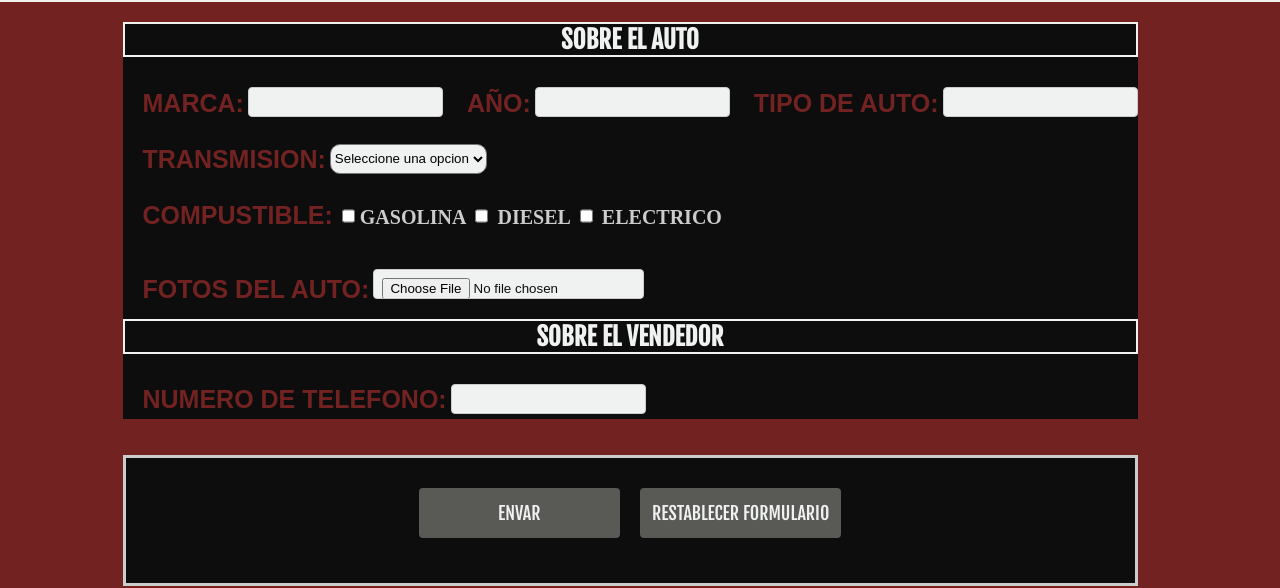
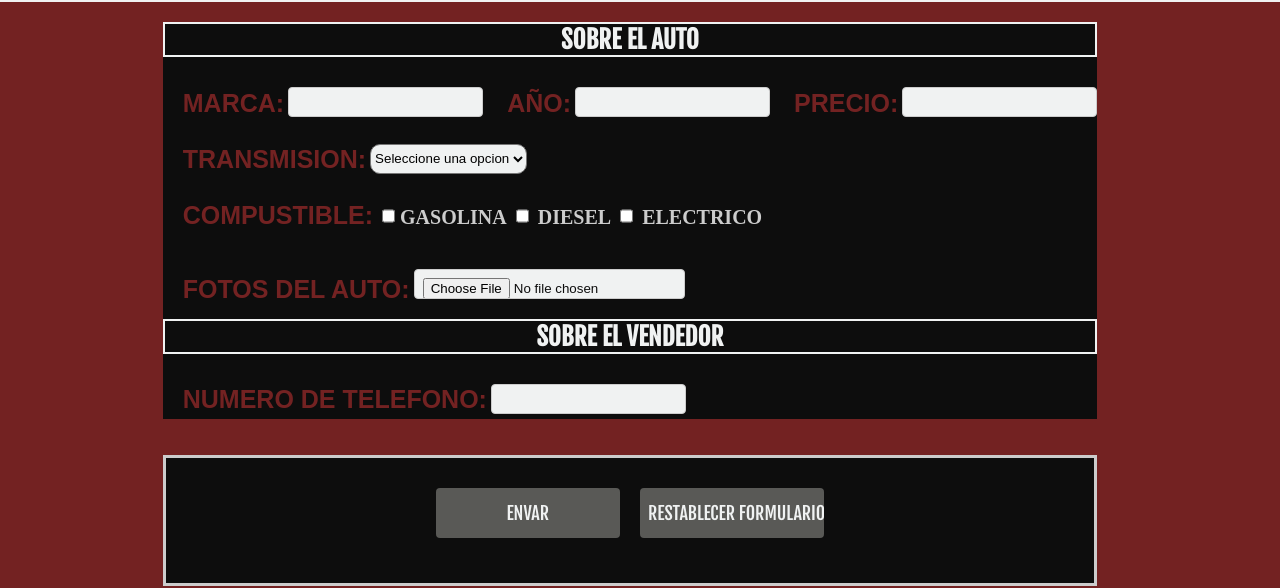
Before and after one commit to AxelBarz/Proyecto-Backend, a plain HTML site: page Formulario/formulario1.html in a window 1280 px wide. Shown: the part 237-825 px from the top of the page. Drawn offline with Linux system fonts and the light colour scheme; a web font is replaced by a local one.

Commit message:
Update formulario1.html

```diff
--- a/Formulario/formulario1.html
+++ b/Formulario/formulario1.html
@@ -41,7 +41,7 @@
                 <input type="text" id="marca" name="marca">
                 <label for="año"><b>AÑO</b>:</label>
                 <input type="text" id="anio" name="marca">
-                <label for="tipo"><b>TIPO DE AUTO</b>:</label>
+                <label for="tipo"><b>PRECIO</b>:</label>
                 <input type="text" id="tipo" name="tipo">
                 <br>
                 </select><br>
```
